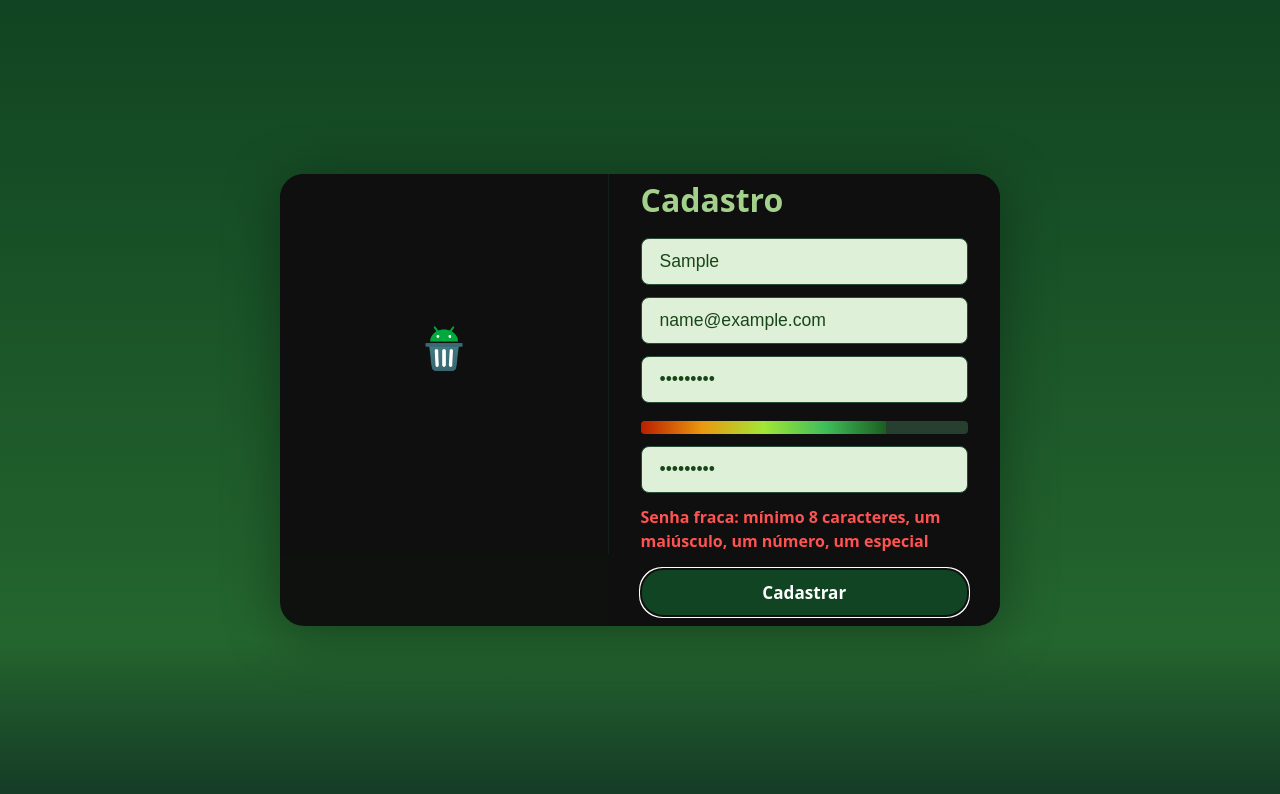
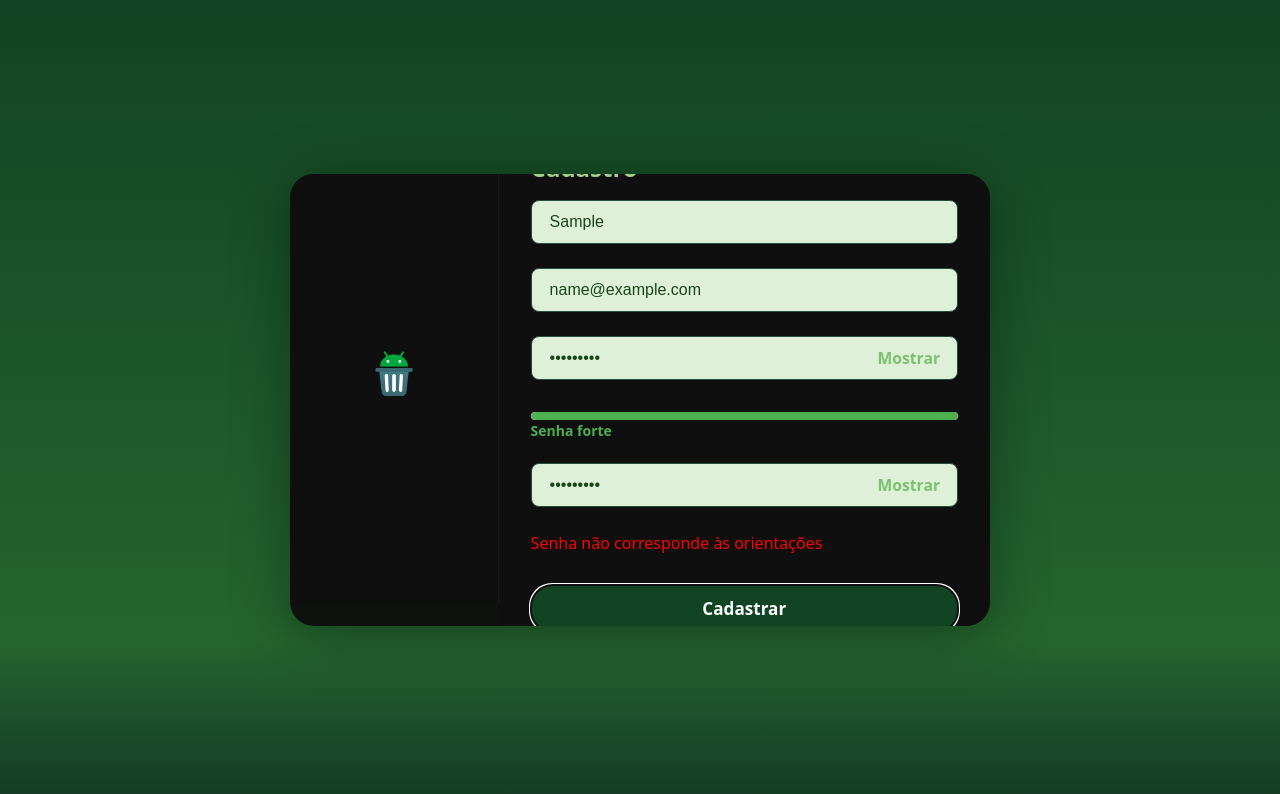
Before and after one commit to WebCrafters-ZL/recicleaqui-20-admin, a React (Vite) app: page /cadastro in a window 1280 px wide. Both pictures are taken after typing "Sample", "name@example.com", "Sample123", "Sample123" into the empty fields and a click on the button "Cadastrar". Shown: the top 794 px of the page. Built offline with nearby package versions, Linux system fonts and the light colour scheme.

Commit message:
fix: alteração da lógica do formulario com barra de força de senha

```diff
--- a/src/pages/Register.tsx
+++ b/src/pages/Register.tsx
@@ -1,86 +1,143 @@
-import React, { useState } from 'react';
-import { Link } from 'react-router-dom';
-import PasswordStrengthBar from '../components/PasswordStrengthBar';
-import Button from '../components/Button';
-import '../styles/Auth.css';
-import logo from '../assets/logo.png';
+import React, { useState, useRef, useEffect } from "react";
+import { Link } from "react-router-dom";
+import Button from "../components/Button";
+import "../styles/Auth.css";
+import logo from "../assets/logo.png";
 
-function validatePassword(pw: string) {
-  return (
-    pw.length >= 8 &&
-    /[A-Z]/.test(pw) &&
-    /\d/.test(pw) &&
-    /[^A-Za-z0-9]/.test(pw)
-  );
+type ForcaSenha = "fraca" | "media" | "forte";
+
+function verificarForcaSenha(senha: string): { forca: ForcaSenha; regras: any } {
+  const regras = {
+    tamanho: senha.length >= 8,
+    maiuscula: /[A-Z]/.test(senha),
+    minuscula: /[a-z]/.test(senha),
+    numero: /\d/.test(senha),
+    especial: /[!@#$%^&*(),.?":{}|<>]/.test(senha),
+  };
+  const totalRegras = Object.values(regras).filter(Boolean).length;
+  let forca: ForcaSenha = "fraca";
+  if (totalRegras >= 4) forca = "forte";
+  else if (totalRegras === 3) forca = "media";
+  return { forca, regras };
 }
 
+const PasswordStrengthBar: React.FC<{ forca: ForcaSenha }> = ({ forca }) => {
+  const widthMap = { fraca: "33%", media: "66%", forte: "100%" };
+  const colorMap = { fraca: "#f44336", media: "#ff9800", forte: "#4caf50" };
+  const labelMap = { fraca: "Senha fraca", media: "Senha média", forte: "Senha forte" };
+
+  return (
+    <div style={{ width: "100%", marginTop: 8, marginBottom: 10, display: "flex", flexDirection: "column", alignItems: "flex-start" }}>
+      <div style={{ height: 8, width: "100%", backgroundColor: "#ddd", borderRadius: 5, overflow: "hidden" }}>
+        <div style={{ height: "100%", width: widthMap[forca], backgroundColor: colorMap[forca], borderRadius: 5, transition: "width 0.3s ease" }}/>
+      </div>
+      <span style={{ color: colorMap[forca], fontWeight: 600, fontSize: 14 }}>{labelMap[forca]}</span>
+    </div>
+  );
+};
+
 const Register: React.FC = () => {
-  const [form, setForm] = useState({ nome: '', email: '', senha: '', confirmar: '' });
-  const [error, setError] = useState('');
+  const [form, setForm] = useState({ nome: "", email: "", senha: "", confirmar: "" });
+  const [error, setError] = useState("");
+  const [mostrarSenha, setMostrarSenha] = useState(false);
+  const [mostrarSenhaConfirmar, setMostrarSenhaConfirmar] = useState(false);
+  const [mostrarRegras, setMostrarRegras] = useState(false);
+  const blurTimeout = useRef<ReturnType<typeof setTimeout> | null>(null);
+
   const { nome, email, senha, confirmar } = form;
+  const { forca, regras } = verificarForcaSenha(senha);
 
   function handleChange(e: React.ChangeEvent<HTMLInputElement>) {
     setForm(f => ({ ...f, [e.target.name]: e.target.value }));
-    setError('');
+    setError("");
   }
 
   function handleSubmit(e: React.FormEvent) {
     e.preventDefault();
     if (!nome || !email || !senha || !confirmar) {
-      setError('Preencha todos os campos');
+      setError("Preencha todos os campos");
     } else if (senha !== confirmar) {
-      setError('Senhas não coincidem');
-    } else if (!validatePassword(senha)) {
-      setError('Senha fraca: mínimo 8 caracteres, um maiúsculo, um número, um especial');
+      setError("Senhas não coincidem");
+    } else if (!regras.tamanho || !regras.maiuscula || !regras.especial) {
+      setError("Senha não corresponde às orientações");
     } else {
-      alert('Cadastro realizado com sucesso!');
+      alert("Cadastro realizado com sucesso!");
     }
+  }
+
+  function handleFocus() {
+    if (blurTimeout.current) {
+      clearTimeout(blurTimeout.current);
+      blurTimeout.current = null;
+    }
+    setMostrarRegras(true);
+  }
+
+  function handleBlur() {
+    blurTimeout.current = setTimeout(() => {
+      setMostrarRegras(false);
+    }, 300);
   }
 
   return (
     <div className="auth-bg">
-      <div className="unified-card">
-        <div className="unified-logo">
-          <img src={logo} alt="RecicleAqui Logo" />
+      <div className="unified-card" style={{ minWidth: 700, maxWidth: 780, minHeight: 430 }}>
+        <div className="unified-logo" style={{ width: 340, height: 430, backgroundColor: "rgba(15,15,15,0.97)", borderRight: "1.5px solid #18422955", display: "flex", justifyContent: "center", alignItems: "center" }}>
+          <img src={logo} alt="RecicleAqui Logo" style={{ maxWidth: 140, maxHeight: 150, objectFit: "contain", userSelect: "none" }} />
         </div>
-        <div className="unified-form">
-          <h2>Cadastro</h2>
-          <form onSubmit={handleSubmit}>
-            <input
-              name="nome"
-              type="text"
-              placeholder="Nome completo"
-              value={nome}
-              onChange={handleChange}
-              autoComplete="off"
-            />
-            <input
-              name="email"
-              type="email"
-              placeholder="Email"
-              value={email}
-              onChange={handleChange}
-              autoComplete="off"
-            />
-            <input
-              name="senha"
-              type="password"
-              placeholder="Senha"
-              value={senha}
-              onChange={handleChange}
-            />
-            <PasswordStrengthBar password={senha} />
-            <input
-              name="confirmar"
-              type="password"
-              placeholder="Confirmar senha"
-              value={confirmar}
-              onChange={handleChange}
-            />
-            {error && <div className="error-message">{error}</div>}
-            <Button label="Cadastrar" variant="primary" type="submit" />
+        <div className="unified-form" style={{ padding: "40px 32px 32px 32px", color: "#e7ffec", width: "100%", display: "flex", flexDirection: "column", alignItems: "flex-start" }}>
+          <h2 style={{ fontWeight: 700, marginBottom: 14, fontSize: 24, color: "#a3d18b" }}>Cadastro</h2>
+          <form onSubmit={handleSubmit} noValidate style={{ width: "100%", display: "flex", flexDirection: "column", alignItems: "flex-start" }}>
+            <input name="nome" type="text" placeholder="Nome completo" value={nome} onChange={handleChange} autoComplete="off" required style={{
+              width:"100%", marginBottom:12, borderRadius:8, border:"1.5px solid #264c38", padding:"12px 18px", fontSize:16, backgroundColor:"#dff0d8", color:"#194619", outline:"none", boxSizing:"border-box"
+            }} />
+            <input name="email" type="email" placeholder="Email" value={email} onChange={handleChange} autoComplete="off" required style={{
+              width:"100%", marginBottom:12, borderRadius:8, border:"1.5px solid #264c38", padding:"12px 18px", fontSize:16, backgroundColor:"#dff0d8", color:"#194619", outline:"none", boxSizing:"border-box"
+            }} />
+
+            <div style={{ width: "100%", position: "relative", marginBottom: 12 }}>
+              <input name="senha" type={mostrarSenha ? "text" : "password"} placeholder="Senha" value={senha} onChange={handleChange} onFocus={handleFocus} onBlur={handleBlur} required style={{ width:"100%", marginBottom:0, borderRadius:8, border:"1.5px solid #264c38", padding:"12px 50px 12px 18px", fontSize:16, backgroundColor:"#dff0d8", color:"#194619", outline:"none", boxSizing:"border-box" }} />
+              <button type="button" onClick={() => setMostrarSenha(v => !v)} style={{ position: "absolute", right: 18, top: "50%", transform: "translateY(-50%)", background: "none", border: "none", color: "#7bc26f", cursor: "pointer", fontWeight: "bold", fontSize: "0.98rem", padding: 0 }} aria-label={mostrarSenha ? "Ocultar senha" : "Mostrar senha"}>{mostrarSenha ? "Ocultar" : "Mostrar"}</button>
+              {mostrarRegras && (
+                <div style={{
+                  position: "absolute",
+                  left: 0, // Alterado de "105%" para 0
+                  top: "110%", // Alterado de 0 para "110%" para aparecer abaixo do input
+                  zIndex: 10,
+                  minWidth: 240,
+                  background: "#242624",
+                  color: "#bde0b8",
+                  borderRadius: 8,
+                  boxShadow: "0 2px 16px #18351f88",
+                  padding: "18px 18px 14px 18px",
+                  fontSize: 15,
+                  fontWeight: 500,
+                  userSelect: "none"
+                }}>
+                  <p style={{ marginBottom: 8, color: "#bde0b8", fontWeight: 700 }}>SUA SENHA DEVE CONTER:</p>
+                  <ul style={{ margin: 0, paddingLeft: 18 }}>
+                    <li style={{ color: regras.maiuscula ? "#7bc26f" : "#666" }}>Uma letra maiúscula</li>
+                    <li style={{ color: regras.minuscula ? "#7bc26f" : "#666" }}>Uma letra minúscula</li>
+                    <li style={{ color: regras.numero ? "#7bc26f" : "#666" }}>Um número</li>
+                    <li style={{ color: regras.especial ? "#7bc26f" : "#666" }}>Um caractere especial</li>
+                    <li style={{ color: regras.tamanho ? "#7bc26f" : "#666" }}>Mínimo 8 caracteres</li>
+                  </ul>
+                </div>
+              )}
+            </div>
+
+            <PasswordStrengthBar forca={forca} />
+
+            <div style={{ width: "100%", position: "relative", marginBottom: 12 }}>
+              <input name="confirmar" type={mostrarSenhaConfirmar ? "text" : "password"} placeholder="Confirmar senha" value={confirmar} onChange={handleChange} required style={{ width: "100%", marginBottom: 0, borderRadius: 8, border: "1.5px solid #264c38", padding: "12px 50px 12px 18px", fontSize: 16, backgroundColor: "#dff0d8", color: "#194619", outline: "none", boxSizing: "border-box" }} />
+              <button type="button" onClick={() => setMostrarSenhaConfirmar(v => !v)} style={{ position: "absolute", right: 18, top: "50%", transform: "translateY(-50%)", background: "none", border: "none", color: "#7bc26f", cursor: "pointer", fontWeight: "bold", fontSize: "0.98rem", padding: 0 }} aria-label={mostrarSenhaConfirmar ? "Ocultar senha" : "Mostrar senha"}>{mostrarSenhaConfirmar ? "Ocultar" : "Mostrar"}</button>
+            </div>
+
+            {error && <div style={{ color: "red", marginBottom: 10 }}>{error}</div>}
+
+            <Button label="Cadastrar" variant="primary" type="submit" style={{ width: "100%", marginTop: 8 }} />
           </form>
-          <div className="form-links">
+          <div style={{ marginTop: 12, fontSize: 16, color: "#bde0b8" }}>
             Já possui cadastro? <Link to="/login">Faça login</Link>
           </div>
         </div>
```
Also changed, not shown: src/components/PasswordStrengthBar.tsx (added, +36 -0 lines).
